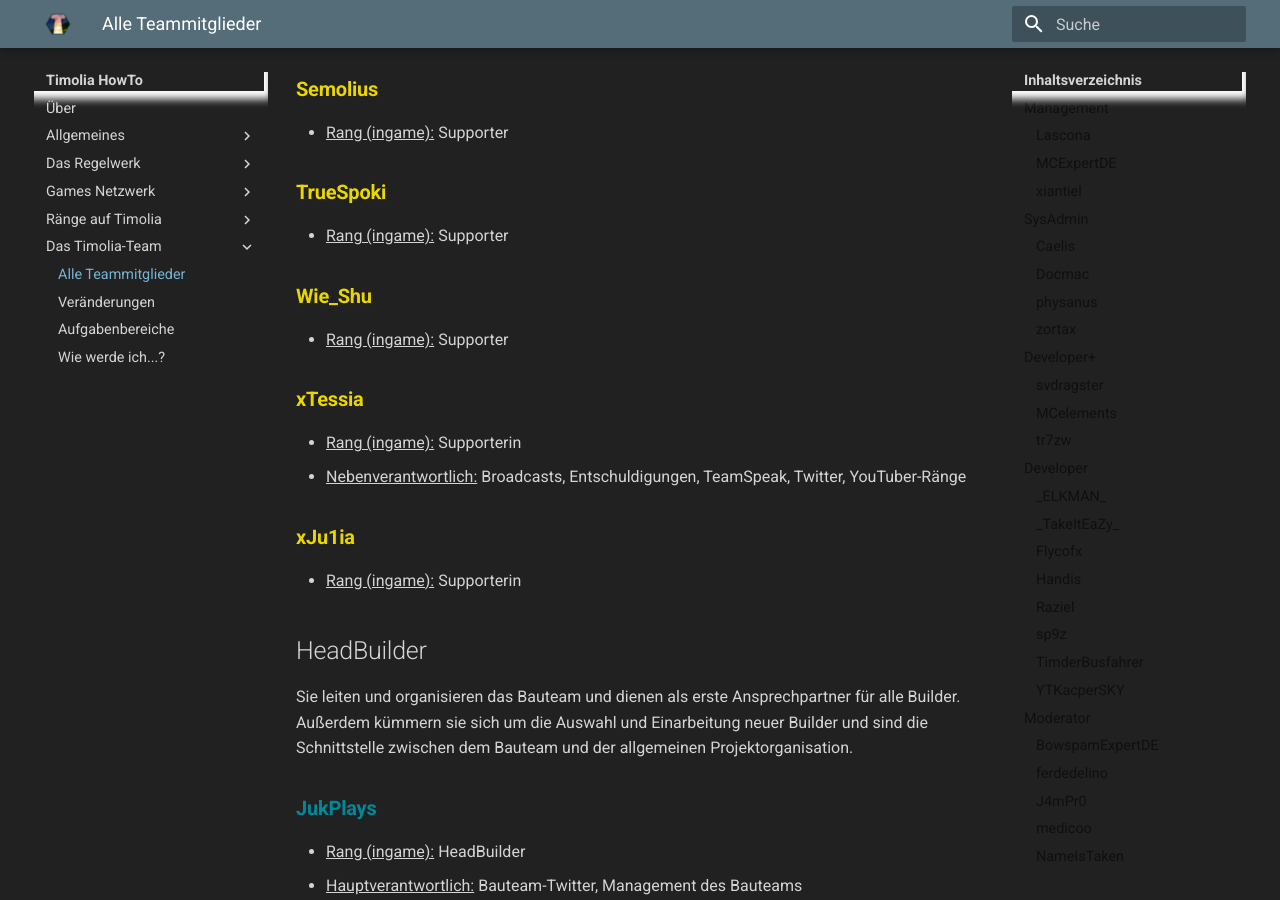
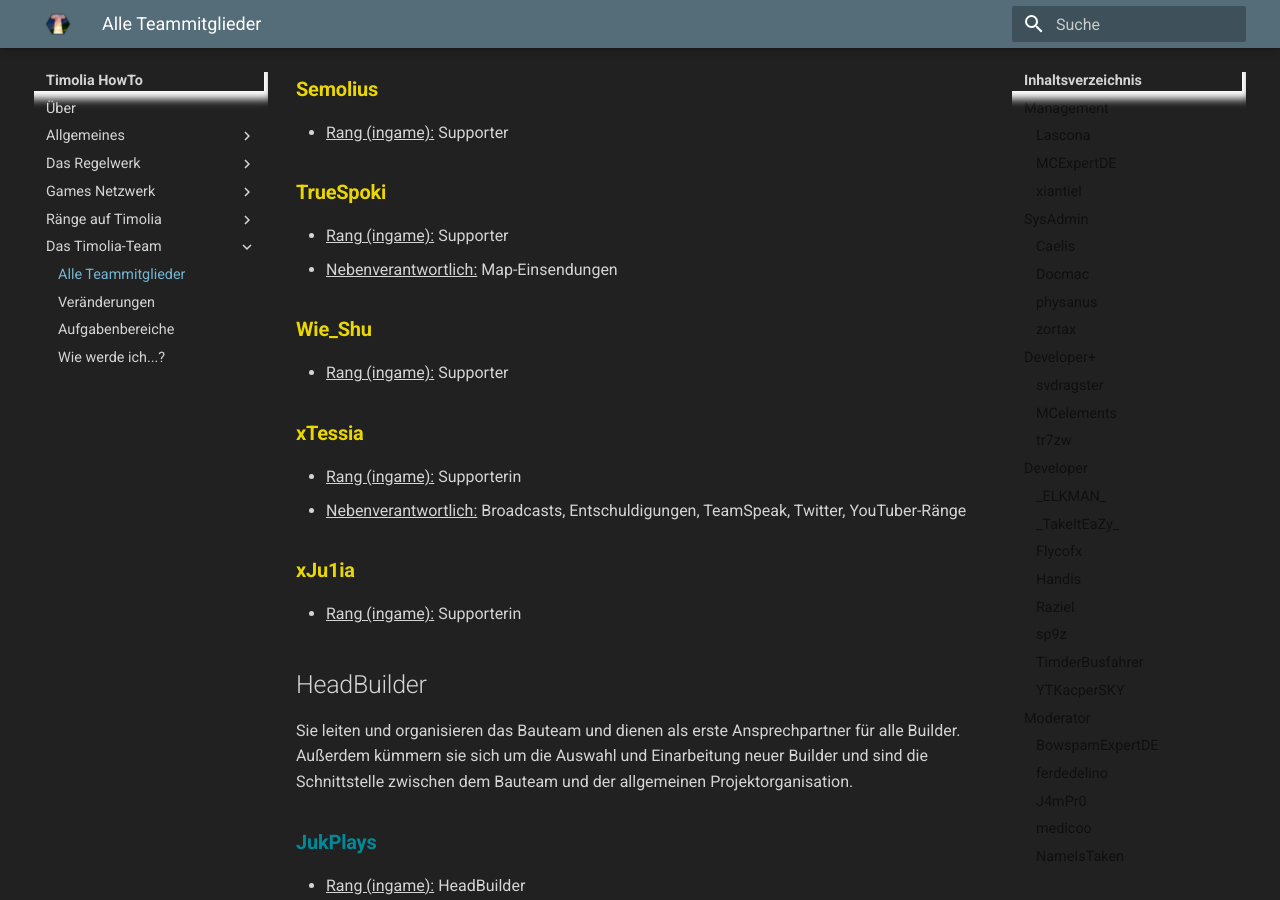
Before and after one commit to TimoliaDE/HowTo, an MkDocs documentation site: the page built from docs/team/members.md, in a window 1280 px wide and 900 px high, scrolled down 6455 px. Built offline with MkDocs 1.6.1 and Material for MkDocs 9.7.7, drawn with Linux system fonts in a browser that asks for light colours; old or Windows-style settings are respelled for this version of MkDocs.

Commit message:
TrueSpoki Map-Einsendungen NV

```diff
--- a/docs/team/members.md
+++ b/docs/team/members.md
@@ -197,6 +197,7 @@ Supporter stehen für alle grundlegenden Fragen und Reports zur Verfügung und s
 
 ### <strong><span class='supporter'>TrueSpoki</span></strong>
 - <u>Rang (ingame):</u> Supporter
+- <u>Nebenverantwortlich:</u> Map-Einsendungen
 
 ### <strong><span class='supporter'>Wie\_Shu</span></strong>
 - <u>Rang (ingame):</u> Supporter
```
Also changed, not shown: docs/team/responsibilities.md (+1 -0 lines).
